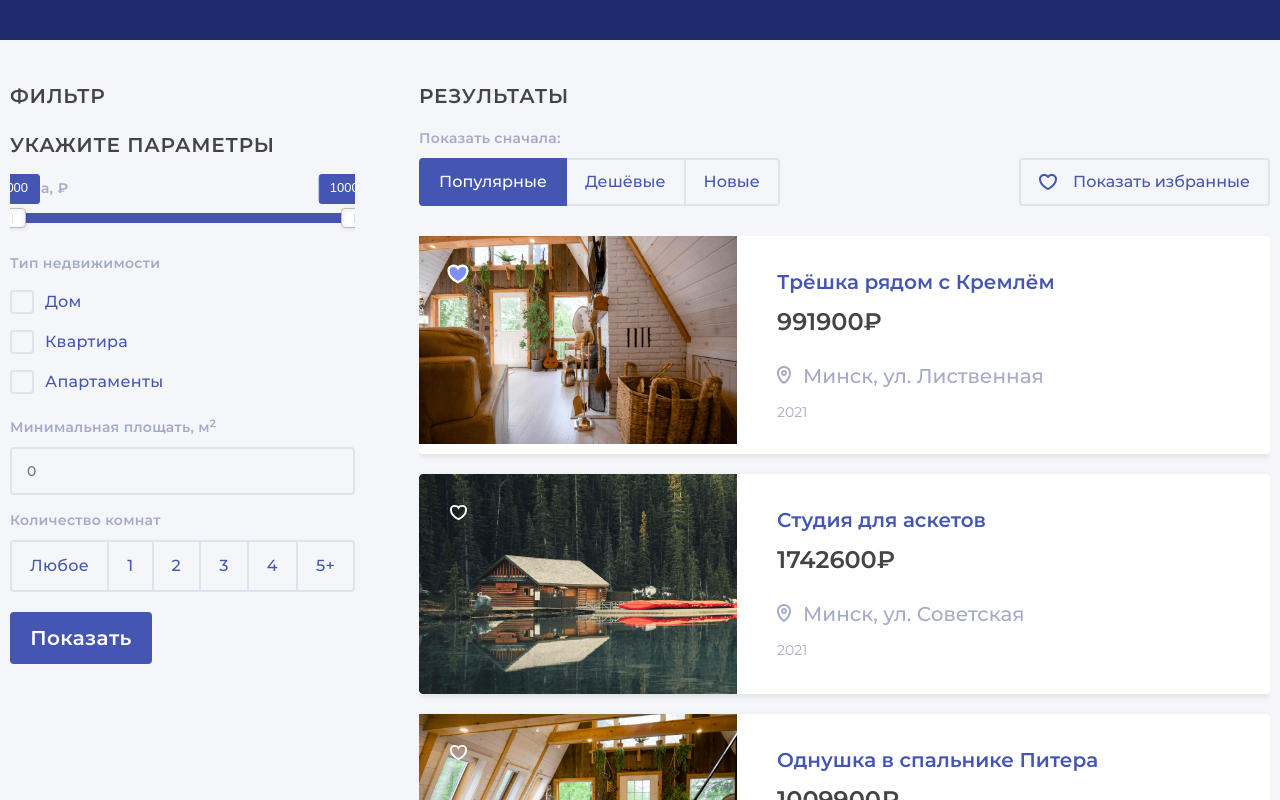
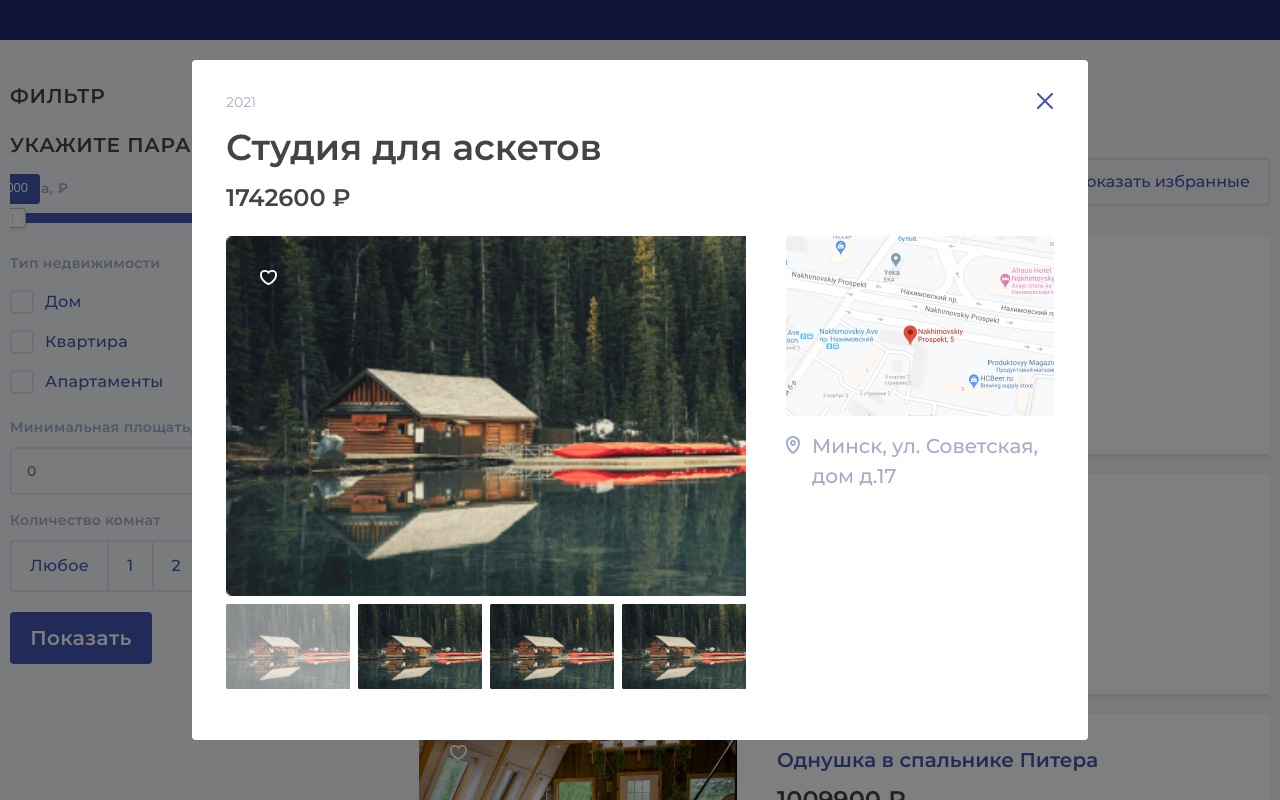
Before and after one commit to lizalukyanenko/OnlineStore, a plain HTML site: page index.html in a window 1280 px wide. Both pictures are taken after a click on the button 458 px from the left and 274 px from the top of the page. Drawn offline with Linux system fonts and the light colour scheme.

Commit message:
Functionality for opening/closing a modal window is ready

```diff
--- a/css/blocks/product.css
+++ b/css/blocks/product.css
@@ -5,6 +5,7 @@
   border-radius: 4px;
   box-shadow: 0 2px 6px rgba(0, 0, 0, 0.1);
   background-color: #ffffff;
+  cursor: pointer;
 }
 .product__favourite {
   position: absolute;
--- a/js/script.js
+++ b/js/script.js
@@ -73,6 +73,11 @@ let product;
 
 let products = [];
 
+let productIndex;
+
+const productList = document.querySelector(`.results__list`);
+const popup = document.querySelector(`.popup`);
+
 function randomProduct(){
   return product = {
     name: productName[Math.floor(Math.random()*productName.length)],
@@ -105,13 +110,12 @@ function randomDate(start, end) {
 function createProducts(){
   for (let i = 0; i < 7; i++) {
     products.push(randomProduct());
-  }
-}
+  };
+};
 
 createProducts();
 
 function getProductList(products){
-  const productList = document.querySelector(`.results__list`);
   const productMarkup = products.map(productItem =>
     `<li class="results__item product">
     <button class="product__favourite fav-add" type="button" aria-label="Добавить в избранное">
@@ -127,12 +131,109 @@ function getProductList(products){
       <h3 class="product__title">
         <a href="#">${productItem.name}</a>
       </h3>
-      <div class="product__price">${productItem.price}₽</div>
+      <div class="product__price">${productItem.price} ₽</div>
       <div class="product__address">${productItem.address.city}, ${productItem.address.street}</div>
       <div class="product__date">${productItem.publishDate.getFullYear()}</div>
     </div>
   </li>`).join(``);
   productList.innerHTML = ``;
   productList.insertAdjacentHTML(`afterbegin`,productMarkup);
-}
+};
 getProductList(products);
+
+
+function onProductClick(evt){
+  const productElem = evt.target.closest(`li`);
+  if (!productElem){
+    return;
+  };
+  // надо как-то передать сам элемент массива
+  // через productElement передается разметка
+  renderPopup(products[1]);
+  popup.style.display = `block`;
+
+  const popupClose = popup.querySelector(`.popup__close`);
+  popupClose.addEventListener(`click`, onClosePopupClick);
+};
+
+function renderPopup(product){
+  const currentPopup = `<div class="popup__inner">
+    <button class="popup__close" type="button" aria-label="Закрыть">
+      <svg width="16" height="16" viewBox="0 0 16 16" xmlns="http://www.w3.org/2000/svg">
+        <path fill-rule="evenodd" clip-rule="evenodd" d="M0.292893 0.292893C0.683418 -0.0976311 1.31658 -0.0976311 1.70711 0.292893L8 6.58579L14.2929 0.292893C14.6834 -0.0976311 15.3166 -0.0976311 15.7071 0.292893C16.0976 0.683418 16.0976 1.31658 15.7071 1.70711L9.41421 8L15.7071 14.2929C16.0976 14.6834 16.0976 15.3166 15.7071 15.7071C15.3166 16.0976 14.6834 16.0976 14.2929 15.7071L8 9.41421L1.70711 15.7071C1.31658 16.0976 0.683418 16.0976 0.292893 15.7071C-0.0976311 15.3166 -0.0976311 14.6834 0.292893 14.2929L6.58579 8L0.292893 1.70711C-0.0976311 1.31658 -0.0976311 0.683418 0.292893 0.292893Z"/>
+      </svg>
+    </button>
+    <div class="popup__date">${product.publishDate.getFullYear()}</div>
+    <h3 class="popup__title">${product.name}</h3>
+    <div class="popup__price">${product.price} ₽</div>
+    <div class="popup__columns">
+      <div class="popup__left">
+        <div class="popup__gallery gallery">
+          <button class="gallery__favourite fav-add">
+            <svg width="22" height="20" viewBox="0 0 22 20" fill="none" xmlns="http://www.w3.org/2000/svg">
+              <path fill-rule="evenodd" clip-rule="evenodd" d="M3 7C3 13 10 16.5 11 17C12 16.5 19 13 19 7C19 4.79086 17.2091 3 15 3C12 3 11 5 11 5C11 5 10 3 7 3C4.79086 3 3 4.79086 3 7Z" stroke="white" stroke-width="2" stroke-linejoin="round"/>
+            </svg>
+          </button>
+          <div class="gallery__main-pic">
+            <img src="${product.photos}" width="520" height="340" alt="${product.name}">
+          </div>
+          <ul class="gallery__list">
+            <li class="gallery__item gallery__item--active">
+              <img src="${product.photos}" width="124" height="80" alt="${product.name}">
+            </li>
+            <li class="gallery__item">
+              <img src="${product.photos}" width="124" height="80" alt="${product.name}">
+            </li>
+            <li class="gallery__item">
+              <img src="${product.photos}" width="124" height="80" alt="${product.name}">
+            </li>
+            <li class="gallery__item">
+              <img src="${product.photos}" width="124" height="80" alt="${product.name}">
+            </li>
+          </ul>
+        </div>
+        <ul class="popup__chars chars">
+          <li class="chars__item">
+            <div class="chars__name">Площадь</div>
+            <div class="chars__value">${product.area}</div>
+          </li>
+          <li class="chars__item">
+            <div class="chars__name">Количество комнат</div>
+            <div class="chars__value">${product.roomsCount}</div>
+          </li>
+          <li class="chars__item">
+            <div class="chars__name">Тип недвижимости</div>
+            <div class="chars__value">${product.type}</div>
+          </li>
+        </ul>
+        <div class="popup__seller seller seller--good">
+          <h3>Продавец</h3>
+          <div class="seller__inner">
+            <a class="seller__name" href="#">${product.seller.fullname}</a>
+            <div class="seller__rating"><span>${product.seller.rating}</span></div>
+          </div>
+        </div>
+        <div class="popup__description">
+          <h3>Описание товара</h3>
+          <p>${product.description}</p>
+        </div>
+      </div>
+      <div class="popup__right">
+        <div class="popup__map">
+          <img src="img/map.jpg" width="268" height="180" alt="${product.address.city}, ${product.address.street}, дом ${product.address.building}">
+        </div>
+        <div class="popup__address">${product.address.city}, ${product.address.street}, дом ${product.address.building}</div>
+      </div>
+    </div>
+  </div>`;
+  popup.innerHTML = ``;
+  popup.insertAdjacentHTML(`afterbegin`, currentPopup);
+};
+
+function onClosePopupClick(){
+  popup.style.display = `none`;
+};
+
+
+
+productList.addEventListener(`click`, onProductClick);
```
